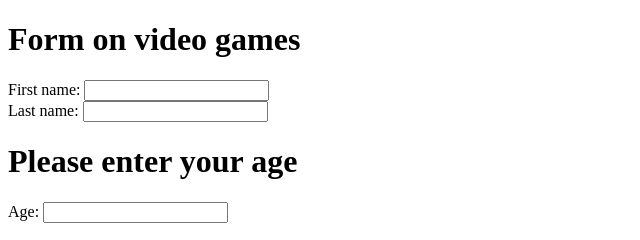
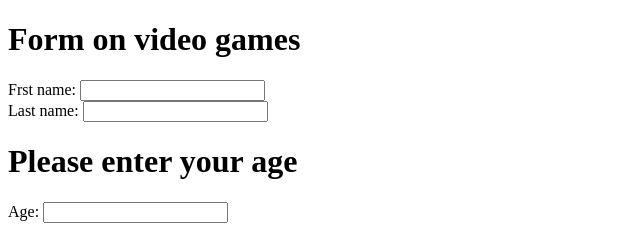
Before and after one commit to sarahrmana/webserverfunds, a plain HTML site: page lab2.html in a window 1280 px wide. Shown: the top 240 px of the page, 0-640 px from the left. Drawn offline with Linux system fonts and the light colour scheme.

Commit message:
Update lab2.html

```diff
--- a/lab2.html
+++ b/lab2.html
@@ -7,7 +7,7 @@
         <h1>Form on video games</h1>
         <form action="Lab5Part2.php" method="POST">
 
-            <label for="fname">First name:</label>
+            <label for="fname">Frst name:</label>
             <input type="text" id="fname" name="fname" onblur="blurfunction()"/><br>
             <label for="lname">Last name:</label>
             <input type="text" id="lname" name="lname" required/><br>
```
